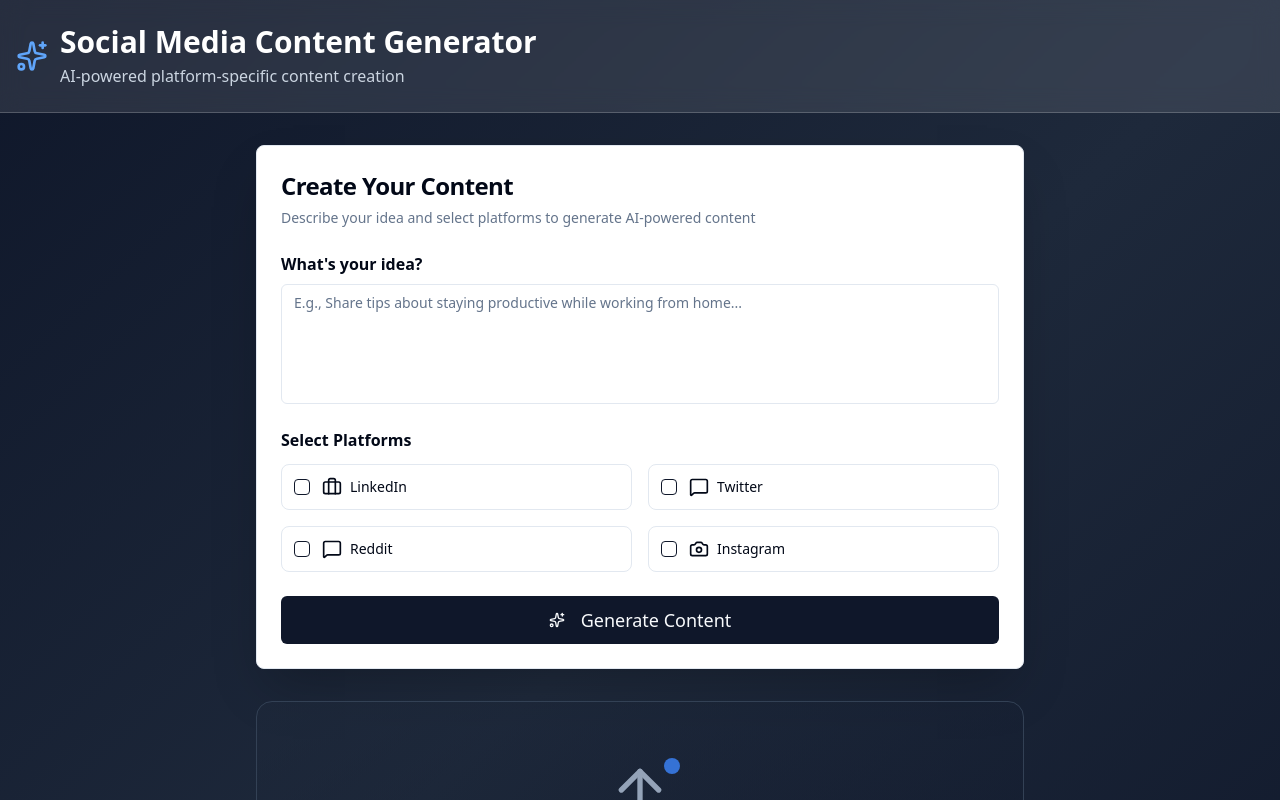
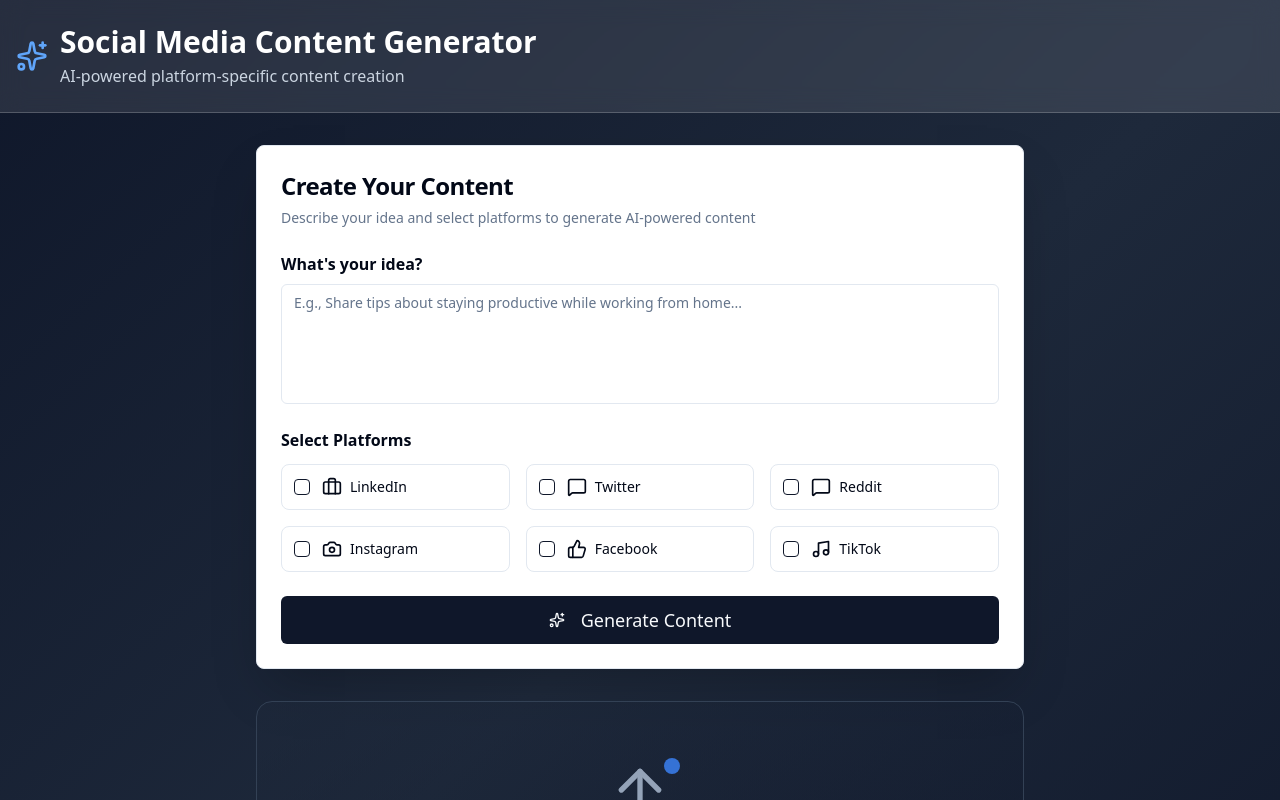
Before and after one commit to Ermir76/content-creator, a React (Vite) app in the folder frontend/: page / in a window 1280 px wide. Shown: the top 800 px of the page. Built offline with nearby package versions, Linux system fonts and the light colour scheme.

Commit message:
feat(frontend): add Facebook and TikTok platform support
- Add Facebook with ThumbsUp icon
- Add TikTok with Music icon
- Update grid to 3 columns on larger screens
- Now supporting 6 platforms total

```diff
--- a/frontend/src/components/ContentComposer.tsx
+++ b/frontend/src/components/ContentComposer.tsx
@@ -4,7 +4,7 @@
 import { Checkbox } from '@/components/ui/checkbox';
 import { Label } from '@/components/ui/label';
 import { Card, CardContent, CardDescription, CardHeader, CardTitle } from '@/components/ui/card';
-import { Loader2, Briefcase, MessageSquare, Camera, Sparkles } from 'lucide-react';
+import { Loader2, Briefcase, MessageSquare, Camera, Sparkles, ThumbsUp, Music } from 'lucide-react';
 import { toast } from 'sonner';
 import type { LucideIcon } from 'lucide-react';
 
@@ -19,6 +19,8 @@
   { id: 'twitter', name: 'Twitter', icon: MessageSquare },
   { id: 'reddit', name: 'Reddit', icon: MessageSquare },
   { id: 'instagram', name: 'Instagram', icon: Camera },
+  { id: 'facebook', name: 'Facebook', icon: ThumbsUp },
+  { id: 'tiktok', name: 'TikTok', icon: Music },
 ];
 
 interface ContentComposerProps {
@@ -87,8 +89,7 @@
                 setIdeaPrompt(e.target.value);
                 setShowValidation(false);
               }}
-              className={`min-h-[120px] resize-none transition-colors ${
-                showValidation && !ideaPrompt.trim()
+              className={`min-h-[120px] resize-none transition-colors ${showValidation && !ideaPrompt.trim()
                 ? 'border-destructive focus-visible:ring-destructive'
                 : ''
                 }`}
@@ -104,8 +105,7 @@
             <Label className="text-base font-semibold">
               Select Platforms
             </Label>
-            <div className={`grid grid-cols-2 gap-4 transition-all ${
-              showValidation && selectedPlatforms.length === 0
+            <div className={`grid grid-cols-2 sm:grid-cols-3 gap-4 transition-all ${showValidation && selectedPlatforms.length === 0
               ? 'ring-2 ring-destructive/50 rounded-lg p-2'
               : ''
               }`}>
```
Also changed, not shown: 1 other file (tests, documents, lock files or other folders). Lines whose indentation alone changed are shown as unchanged.
